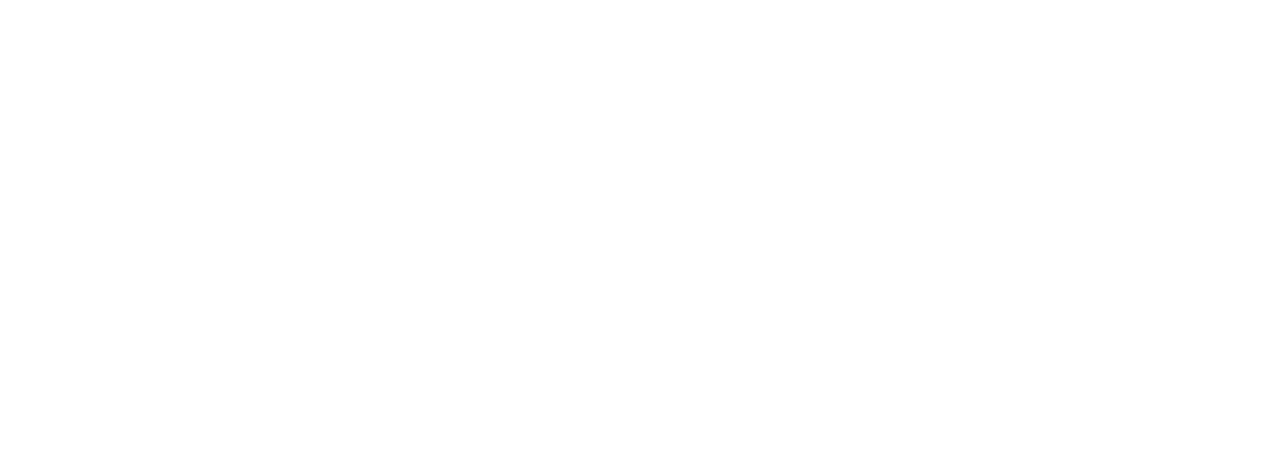
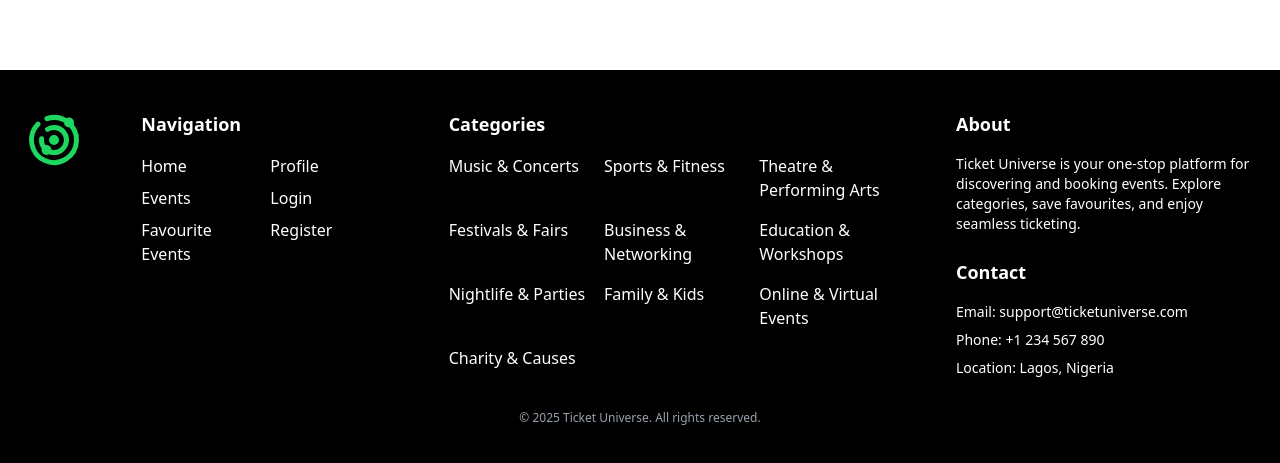
Before and after one commit to Deevyne99/Ticket-universe, a React (Vite) app: page /events in a window 1280 px wide. Shown: the part 1502-1965 px from the top of the page. Before the commit the page ends 1524 px from the top, so only its background shows below. Built offline with nearby package versions, Linux system fonts and the light colour scheme.

Commit message:
Created Footer Component

```diff
--- a/src/App.tsx
+++ b/src/App.tsx
@@ -4,6 +4,7 @@
 
 import { Outlet } from 'react-router'
 import Navbar from './components/ReusableComponents/navbar/Navbar'
+import Footer from './components/Footer'
 
 function App() {
   // const [count, setCount] = useState(0)
@@ -13,6 +14,7 @@
       <Navbar />
 
       <Outlet />
+      <Footer/>
     </div>
   )
 }
--- /dev/null
+++ b/src/components/Footer.tsx
@@ -0,0 +1,71 @@
+import { Link } from 'react-router-dom';
+import { categories } from '../../data';
+import { TbUniverse } from 'react-icons/tb'
+
+const Footer = () => {
+  return (
+    <footer className="bg-black text-white py-10 px-6 mt-12">
+      <div className="max-w-7xl mx-auto flex flex-col md:flex-row justify-between items-start gap-8">
+
+          <div>
+            <TbUniverse className='text-6xl text-(--primary-green)' />
+          </div>
+        {/* Navigation */}
+        <div className="max-w-[250px]">
+          <h4 className="font-bold mb-4 text-lg">Navigation</h4>
+          <div className="grid grid-cols-2 gap-2">
+            <div>
+              <ul className="space-y-2">
+                <li><Link to="/" className="hover:underline">Home</Link></li>
+                <li><Link to="/events" className="hover:underline">Events</Link></li>
+                <li><Link to="/favourite-events" className="hover:underline">Favourite Events</Link></li>
+              </ul>
+            </div>
+            <div>
+              <ul className="space-y-2">
+                <li><Link to="/profile" className="hover:underline">Profile</Link></li>
+                <li><Link to="/login" className="hover:underline">Login</Link></li>
+                <li><Link to="/register" className="hover:underline">Register</Link></li>
+              </ul>
+            </div>
+          </div>
+        </div>
+
+        {/* Categories - Three Columns */}
+        <div className="max-w-[450px]">
+          <h4 className="font-bold mb-4 text-lg">Categories</h4>
+          <div className="grid grid-cols-3 gap-4">
+            {categories.map((cat) => (
+              <div key={cat.name}>
+                <Link to={`/single-event/${cat.name}`} className="hover:underline block max-w-[280px]">
+                  {cat.name}
+                </Link>
+              </div>
+            ))}
+          </div>
+        </div>
+
+        {/* About & Contact stacked in one column */}
+        <div className="flex flex-col gap-6 max-w-[300px]">
+          <div>
+            <h4 className="font-bold mb-4 text-lg">About</h4>
+            <p className="text-sm">Ticket Universe is your one-stop platform for discovering and booking events. Explore categories, save favourites, and enjoy seamless ticketing.</p>
+          </div>
+          <div>
+            <h4 className="font-bold mb-4 text-lg">Contact</h4>
+            <ul className="space-y-2 text-sm">
+              <li>Email: support@ticketuniverse.com</li>
+              <li>Phone: +1 234 567 890</li>
+              <li>Location: Lagos, Nigeria</li>
+            </ul>
+          </div>
+        </div>
+      </div>
+      <div className="mt-8 text-center text-xs text-gray-400">
+        &copy; {new Date().getFullYear()} Ticket Universe. All rights reserved.
+      </div>
+    </footer>
+  );
+};
+
+export default Footer;
--- a/src/components/Hero.tsx
+++ b/src/components/Hero.tsx
@@ -49,8 +49,8 @@
             {/* Column 1 - Bottom to Top */}
             <div className="relative h-[600px] overflow-hidden">
               <div className="absolute flex flex-col gap-4 scroll-up">
-                {doubledImages.map((item) => (
-                  <div key={`col1-${item.id}`} className="h-[190px]">
+                {doubledImages.map((item,index) => (
+                  <div key={index} className="h-[190px]">
                     <img
                       src={item.image}
                       alt={item.title}
@@ -64,8 +64,8 @@
             {/* Column 2 - Top to Bottom */}
             <div className="relative h-[600px] overflow-hidden">
               <div className="absolute flex flex-col gap-4 scroll-down">
-                {doubledImages.map((item) => (
-                  <div key={`col2-${item.id}`} className="h-[190px]">
+                {doubledImages.map((item,index) => (
+                  <div key={index} className="h-[190px]">
                     <img
                       src={item.image}
                       alt={item.title}
@@ -79,8 +79,8 @@
             {/* Column 3 - Bottom to Top */}
             <div className="relative h-[600px] overflow-hidden">
               <div className="absolute flex flex-col gap-4 scroll-up">
-                {doubledImages.map((item) => (
-                  <div key={`col3-${item.id}`} className="h-[190px]">
+                {doubledImages.map((item,index) => (
+                  <div key={index} className="h-[190px]">
                     <img
                       src={item.image}
                       alt={item.title}
--- a/src/pages/Home.tsx
+++ b/src/pages/Home.tsx
@@ -1,21 +1,21 @@
 import { CategoryContainer } from '../components/CategoryContainer'
 import DescriptionContainer from '../components/DescriptionContainer'
 import Hero from '../components/Hero'
-// import EventCardContainer from '../components/ReusableComponents/EventCardContainer'
+ import EventCardContainer from '../components/ReusableComponents/EventCardContainer'
 
 const Home = () => {
   return (
     <div className='flex flex-col'>
       <Hero />
-      <div className='flex flex-col'>
+      {/* <div className='flex flex-col'>
         <DescriptionContainer />
-      </div>
-      {/* <div className='flex flex-col container'>
-        <h2>Find your next Event</h2>
-        <EventCardContainer />
       </div> */}
       <div className='flex flex-col'>
         <CategoryContainer />
+      </div>
+      <div className='flex flex-col container'>
+        <h2>Find your next Event</h2>
+        <EventCardContainer />
       </div>
     </div>
   )
```
